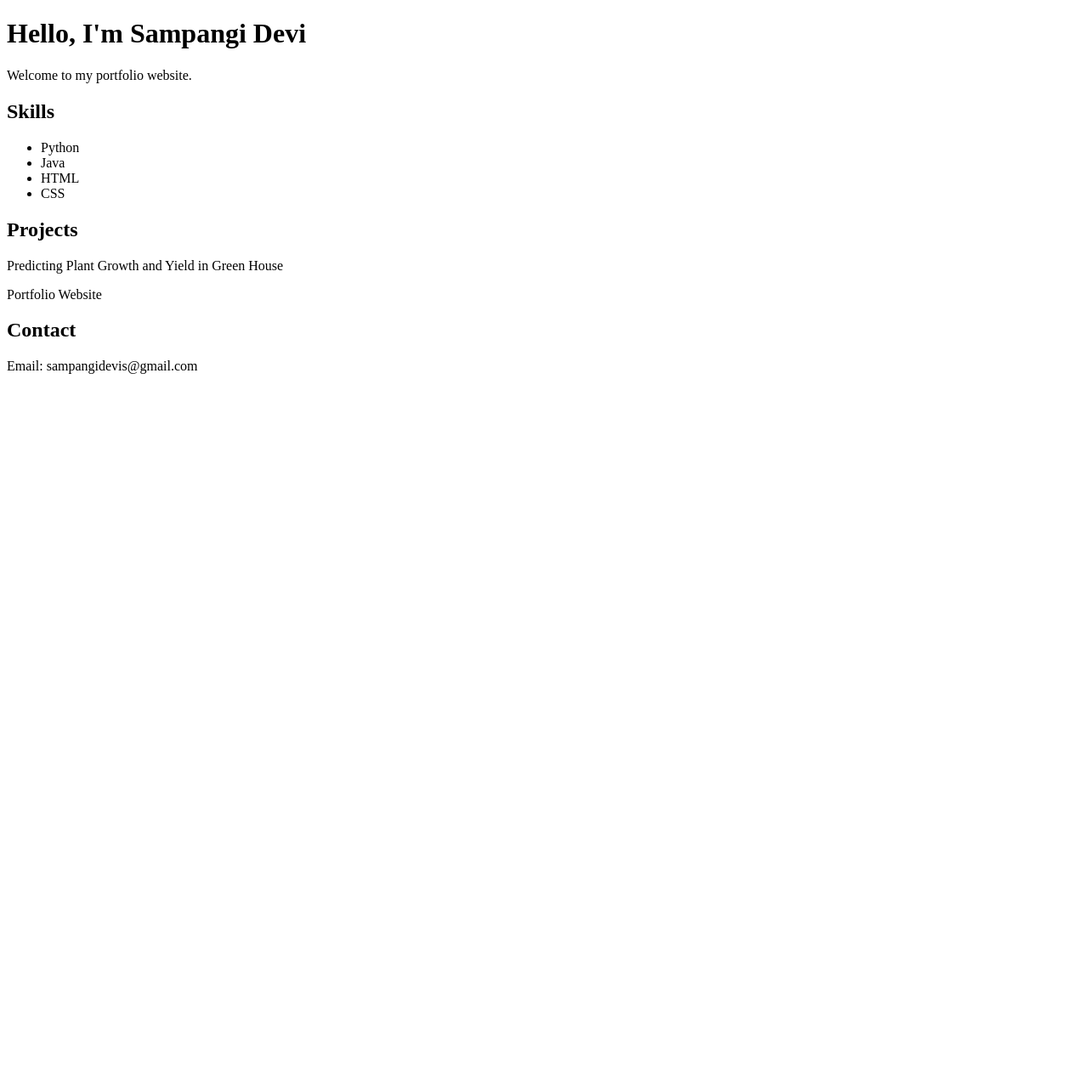
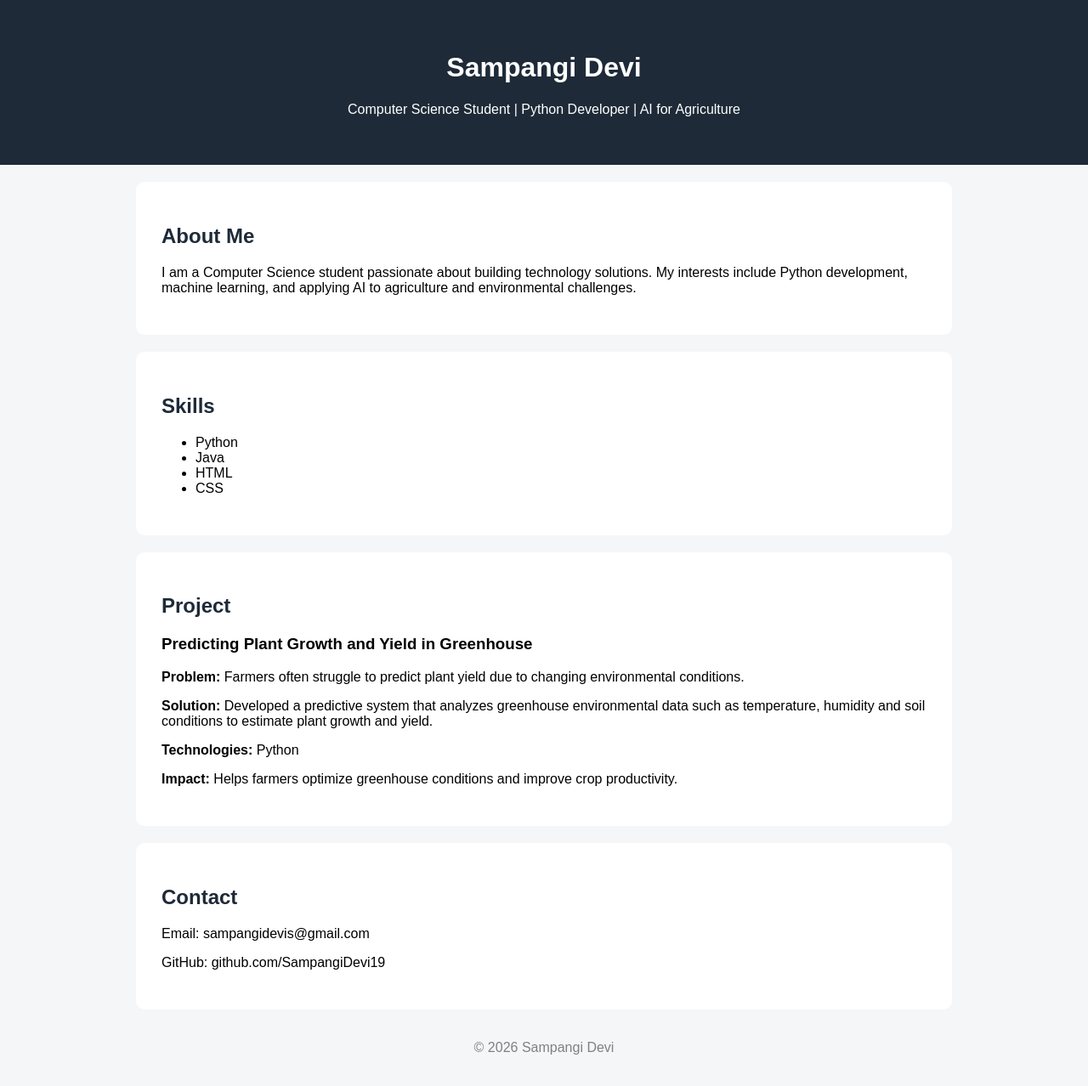
Before and after one commit to SampangiDevi19/devi26.github.io, a plain HTML site: page index.html in a window 1280 px wide. Shown: the whole page at 85% size. Before the commit the page ends 800 px from the top, so only its background shows below. Drawn offline with Linux system fonts and the light colour scheme.

Commit message:
Enhance portfolio layout and content
Updated the portfolio layout and added sections for skills, projects, and contact information.

```diff
--- a/index.html
+++ b/index.html
@@ -1,15 +1,61 @@
 <!DOCTYPE html>
 <html>
 <head>
-<title>Sampangi Devi Portfolio</title>
+<title>Sampangi Devi | Portfolio</title>
+
+<style>
+body{
+font-family: Arial;
+margin:0;
+background:#f4f6f8;
+}
+
+header{
+background:#1e2a38;
+color:white;
+padding:40px;
+text-align:center;
+}
+
+section{
+max-width:900px;
+margin:auto;
+background:white;
+padding:30px;
+margin-top:20px;
+border-radius:10px;
+}
+
+h2{
+color:#1e2a38;
+}
+
+footer{
+text-align:center;
+padding:20px;
+color:gray;
+}
+</style>
+
 </head>
 
 <body>
 
-<h1>Hello, I'm Sampangi Devi</h1>
+<header>
+<h1>Sampangi Devi</h1>
+<p>Computer Science Student | Python Developer | AI for Agriculture</p>
+</header>
 
-<p>Welcome to my portfolio website.</p>
+<section>
+<h2>About Me</h2>
+<p>
+I am a Computer Science student passionate about building technology solutions.
+My interests include Python development, machine learning, and applying AI
+to agriculture and environmental challenges.
+</p>
+</section>
 
+<section>
 <h2>Skills</h2>
 <ul>
 <li>Python</li>
@@ -17,14 +63,34 @@
 <li>HTML</li>
 <li>CSS</li>
 </ul>
+</section>
 
-<h2>Projects</h2>
-<p>Predicting Plant Growth and Yield in Green House</p>
-<p>Portfolio Website</p>
+<section>
+<h2>Project</h2>
 
+<h3>Predicting Plant Growth and Yield in Greenhouse</h3>
+
+<p><b>Problem:</b> Farmers often struggle to predict plant yield due to changing environmental conditions.</p>
+
+<p><b>Solution:</b> Developed a predictive system that analyzes greenhouse environmental data such as temperature, humidity and soil conditions to estimate plant growth and yield.</p>
+
+<p><b>Technologies:</b> Python</p>
+
+<p><b>Impact:</b> Helps farmers optimize greenhouse conditions and improve crop productivity.</p>
+
+</section>
+
+<section>
 <h2>Contact</h2>
+
 <p>Email: sampangidevis@gmail.com</p>
+<p>GitHub: github.com/SampangiDevi19</p>
+
+</section>
+
+<footer>
+<p>© 2026 Sampangi Devi</p>
+</footer>
 
 </body>
-
 </html>
```
